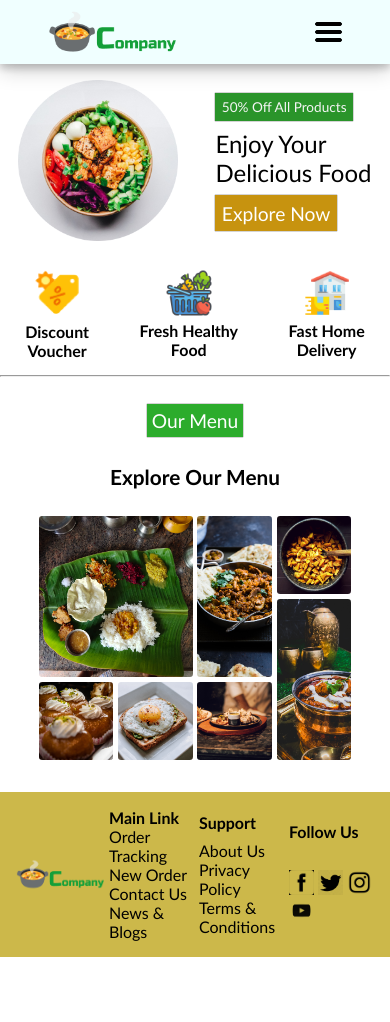
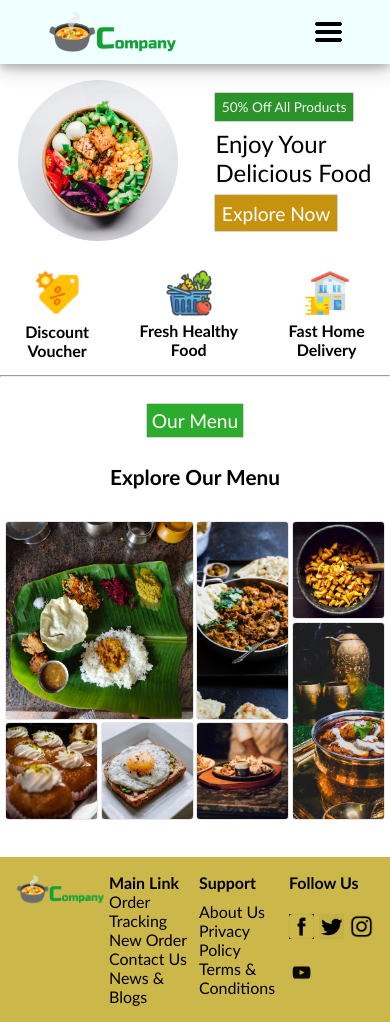
Before and after one commit to abhradeep01/vegetable-card, a plain HTML site: page index.html in a window 390 px wide. Before the commit the page ends 957 px from the top, so only its background shows below. Drawn offline with Linux system fonts and the light colour scheme.

Commit message:
adding js file and some features to the web

```diff
--- a/index.html
+++ b/index.html
@@ -59,25 +59,25 @@
                 <h2>explore our menu</h2>
                 <div class="grid_container">
                     <div class="item1">
-                        <img src="./images/andhra-traditional- food.png" alt="andhra's-traditional-dish">
+                        <img src="./images/andhra-traditional- food.png" alt="andhra's-traditional-dish" title="andhra's-traditional-dish">
                     </div>
                     <div class="item2">
-                        <img src="./images/vegan mutton.png" alt="vegan-mutton">
+                        <img src="./images/vegan mutton.png" alt="vegan-mutton" title="vegan-mutton">
                     </div>
                     <div class="item3">
-                        <img src="./images/potato-fry.png" alt="potato-fry">
+                        <img src="./images/potato-fry.png" alt="potato-fry" title="potato-fry">
                     </div>
                     <div class="item4">
-                        <img src="./images/pastry.png" alt="pastry">
+                        <img src="./images/pastry.png" alt="pastry" title="pastry">
                     </div>
                     <div class="item5">
-                        <img src="./images/bread-egg.png" alt="bread-egg">
+                        <img src="./images/bread-egg.png" alt="bread-egg" title="bread-egg">
                     </div>
                     <div class="item6">
-                        <img src="./images/momo.png" alt="momo">
+                        <img src="./images/momo.png" alt="momo" title="momo">
                     </div>
                     <div class="item7">
-                        <img src="./images/chicken-curry.png" alt="chicken-curry">
+                        <img src="./images/chicken-curry.png" alt="chicken-curry" title="chicken-curry">
                     </div>
                 </div>
             </section>
@@ -107,14 +107,15 @@
                     <input type="text" id="join" placeholder="enter your email address"> -->
                     <h4>follow us</h4>
                     <div class="sub_contact">
-                        <img src="./images/fb.png" alt="facebook-page link">
-                        <img src="./images/twitter.png" alt="twitter link">
-                        <img src="./images/insta.jpg" alt="instagram link">
-                        <img src="./images/youtube.jpg" alt="youtube channel link">
+                        <img src="./images/fb.png" alt="facebook-page link" class="facebook">
+                        <img src="./images/twitter.png" alt="twitter link" class="twitter">
+                        <img src="./images/insta.jpg" alt="instagram link" class="instagram">
+                        <img src="./images/youtube.jpg" alt="youtube channel link" class="youtube">
                     </div>
                 </div>
             </section>
         </div>
     </div>
+    <script src="./script.js"></script>
 </body>
 </html>
--- /dev/null
+++ b/script.js
@@ -0,0 +1,12 @@
+function socialLink(){
+    const social = document.querySelector('.sub_contact');
+    const links =['https://www.facebook.com/abhradeep.debnath','https://twitter.com/AbhradeepD74811','https://www.instagram.com/earlysons/','https://www.youtube.com/'];
+    for(let i=0;i<social.children.length;i++){
+        social.children[i].addEventListener('click',(e)=>{
+            // window.location.href=links[i];
+            // e.preventDefault();
+            window.open(links[i], '_blank');
+        })
+    }
+}
+socialLink();
--- a/style.css
+++ b/style.css
@@ -147,6 +147,7 @@
     height:100%;
     border-radius:0.2rem;
     transition: transform .2s;
+    box-shadow:0px 0px 1px black;
 }
 .item1 {
     grid-column:1/3;
@@ -171,7 +172,7 @@
     grid-row: 2/4;
 }
 .menu_section > .grid_container > div > img:hover{
-    transform: scale(1.05);
+    transform: scale(1.02);
 }
 .footer_section{
     width:100%;
@@ -186,9 +187,13 @@
     width:20%;
     display:flex;
     flex-direction: column;
-    align-items: center;
     justify-content: center;
-    align-content: space-around;
+    text-align: left;
+}
+.card > .sub_contact{
+    display:flex;
+    flex-direction: row;
+    justify-content: space-between;
 }
 .card > h4{
     font-size:1.3rem;
@@ -234,6 +239,11 @@
     .header > .second_section > .card > h4{
         font-size:1rem;
     }
+    .grid_container{
+        width:100%;
+        padding:0.37rem;
+        gap:0.27rem;
+    }
     .menu_section > h5{
         font-size:1.2rem;
     }
@@ -253,6 +263,14 @@
         flex-wrap: wrap;
         justify-content: flex-start;
     }
+    .footer_section > .card > .sub_contact{
+        display: flex;
+        flex-direction: row;
+        flex-wrap: wrap;
+        justify-content: space-between;
+        align-content: space-evenly;
+        margin-top:-3.5rem;
+    }
     .footer_section > .card > h4{
         font-size:1rem;
     }
```
